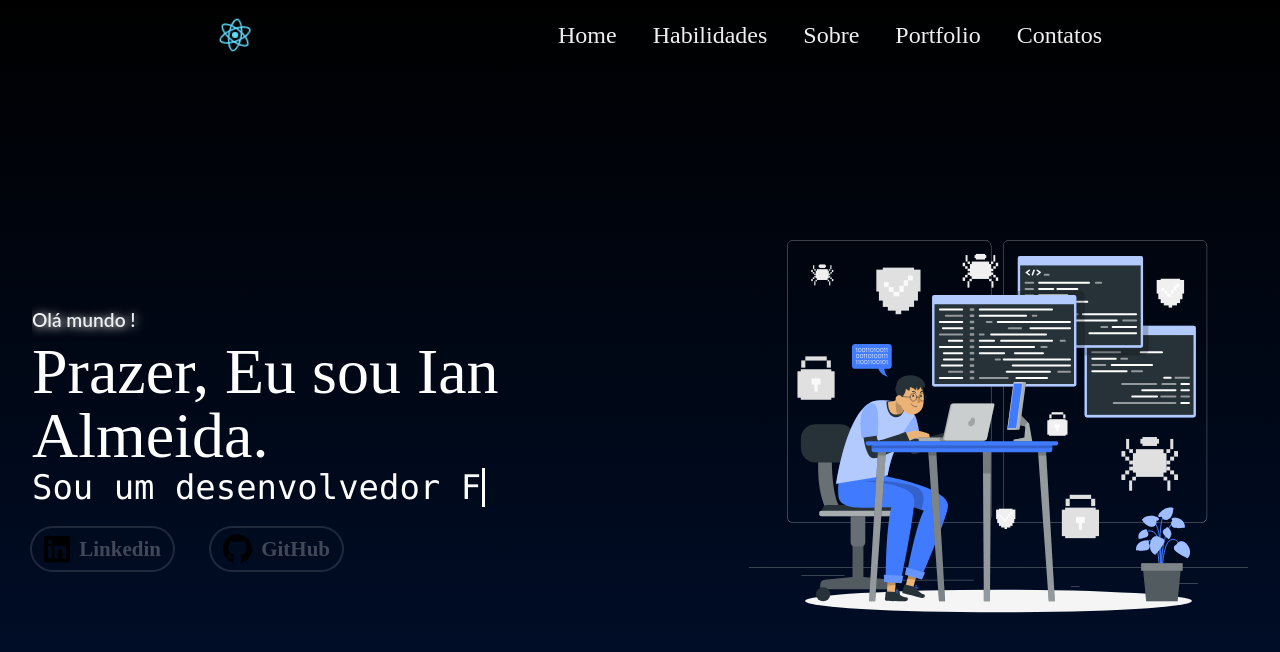
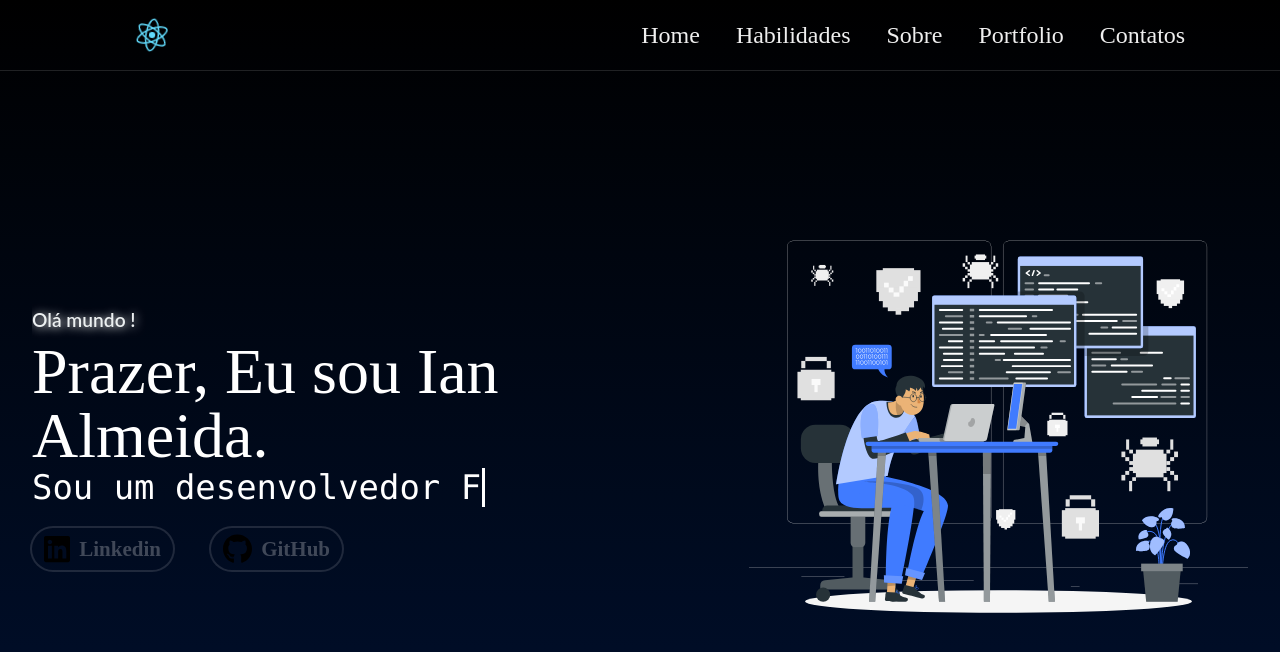
Before and after one commit to Ian-Alemida/devfollio, a React (Create React App) app: page / in a window 1280 px wide. Shown: the top 652 px of the page. Built offline with nearby package versions, Linux system fonts and the light colour scheme.

Commit message:
add hover

```diff
--- a/src/Components/Header/header.css
+++ b/src/Components/Header/header.css
@@ -3,14 +3,16 @@
     flex-direction: row;
     justify-content: space-between;
     align-items: center;
-    width: 75vw;
+    width: 100vw;
     height: 70px;
+    border-bottom: 1px solid #ffffff20;
 }
 
 .App-logo {
     height: 5vmin;
     pointer-events: none;
     width: 150px;
+    margin-left: 6vw;
 }
 
 @media (prefers-reduced-motion: no-preference) {
@@ -34,8 +36,12 @@
     display: flex;
     flex-direction: row;
     font-size: 24px;
+    margin-right: 6vw;
 }
 
 .Links-header li a{
     margin: 0 18px;
 }
+.Links-header li a:hover{
+    border-bottom: 1px solid #55c9f6;
+}
```
